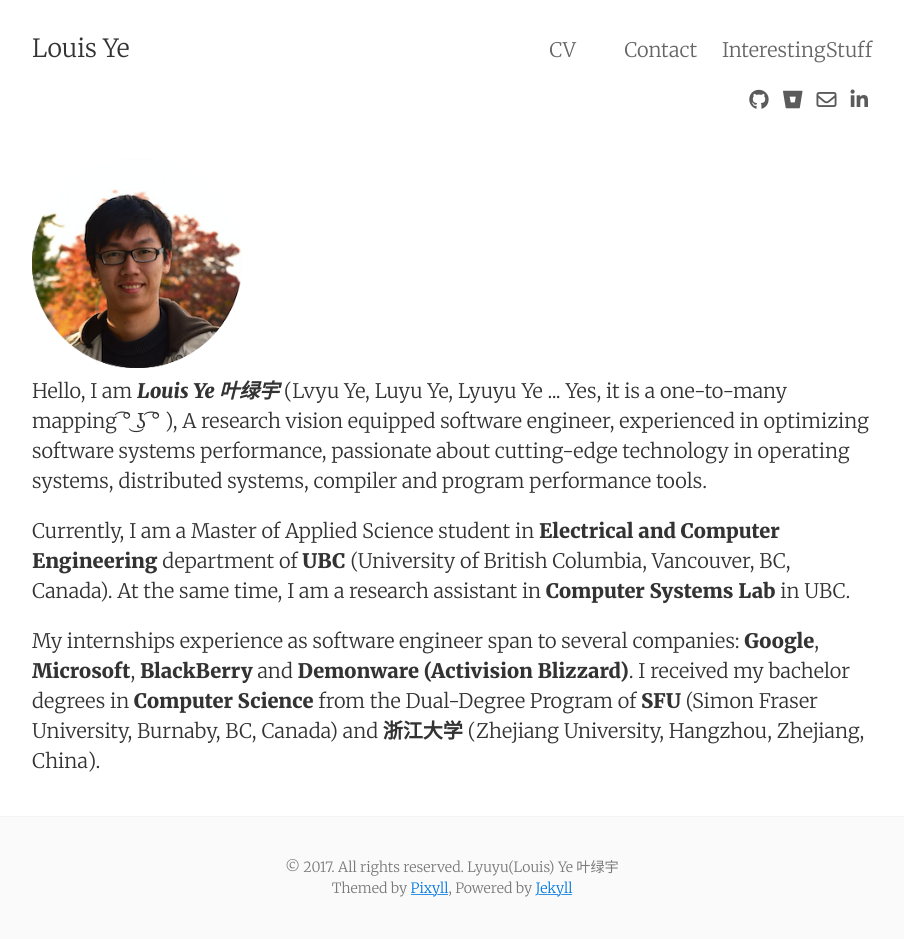
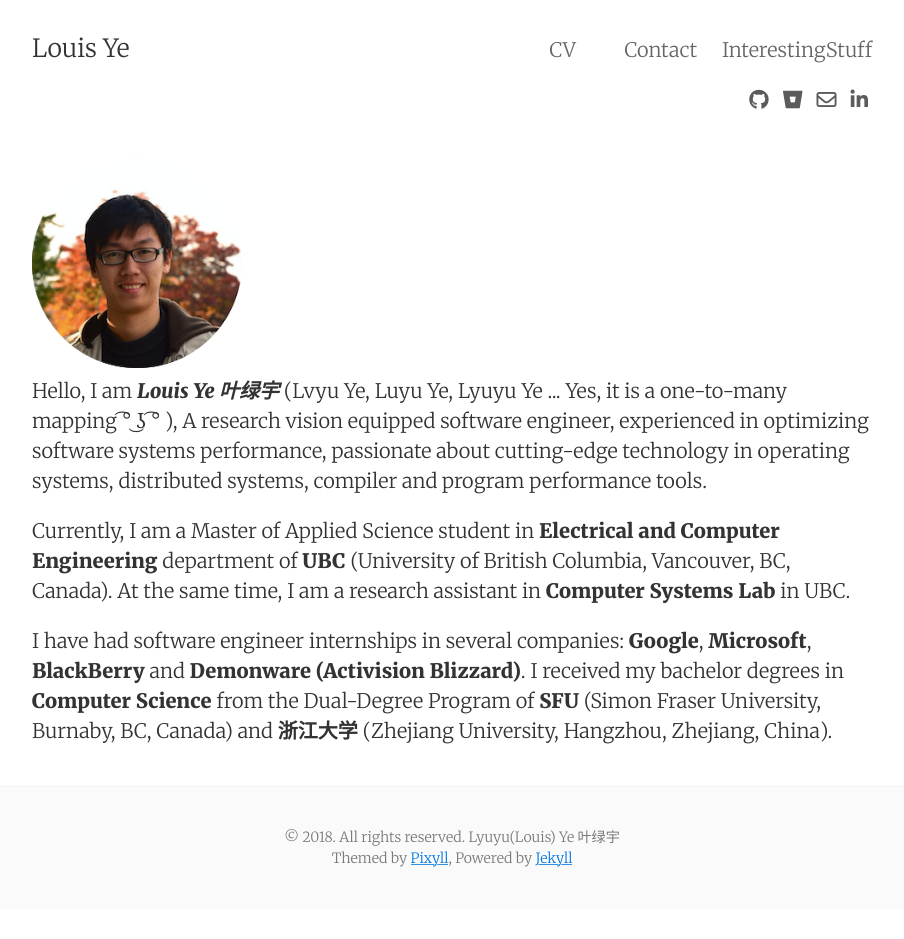
Before and after one commit to Louis-Ye/Louis-Ye.github.io, a Jekyll site: the page built from index.html, in a window 1280 px wide. Shown: the whole page, without its empty margins (188-1092 px from the left). Built offline with Jekyll 4.4.1, drawn with Linux system fonts in a browser that asks for light colours; nearby versions of some CDN libraries; the list of posts is cut into pages by our own code; after the commit the page ends 909 px from its top, so only the background shows below that.

Commit message:
Update time, update index

```diff
--- a/_includes/footer.html
+++ b/_includes/footer.html
@@ -1,7 +1,7 @@
 <footer class="center">
   <div class="measure">
     <small>
-      <div>© 2017. All rights reserved. Lyuyu(Louis) Ye 叶绿宇</div>
+      <div>© 2018. All rights reserved. Lyuyu(Louis) Ye 叶绿宇</div>
       <div>
           Themed by <a href="https://github.com/johnotander/pixyll">Pixyll</a>,
           Powered by <a href="https://jekyllrb.com/">Jekyll</a>
--- a/index.html
+++ b/index.html
@@ -17,5 +17,5 @@
 </p>
 
 <p>
-    My internships experience as software engineer span to several companies: <b>Google</b>, <b>Microsoft</b>, <b>BlackBerry</b> and <b>Demonware (Activision Blizzard)</b>. I received my bachelor degrees in <b>Computer Science</b> from the Dual-Degree Program of <b>SFU</b> (Simon Fraser University, Burnaby, BC, Canada) and <b>浙江大学</b> (Zhejiang University, Hangzhou, Zhejiang, China).
+    I have had software engineer internships in several companies: <b>Google</b>, <b>Microsoft</b>, <b>BlackBerry</b> and <b>Demonware (Activision Blizzard)</b>. I received my bachelor degrees in <b>Computer Science</b> from the Dual-Degree Program of <b>SFU</b> (Simon Fraser University, Burnaby, BC, Canada) and <b>浙江大学</b> (Zhejiang University, Hangzhou, Zhejiang, China).
 </p>
```
